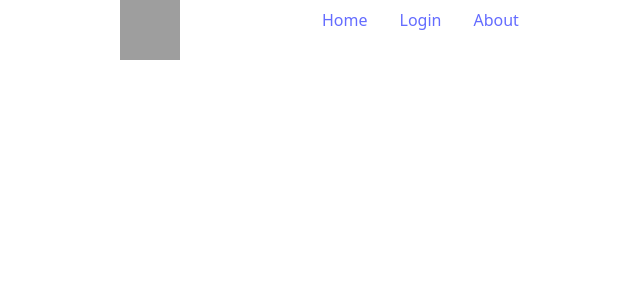
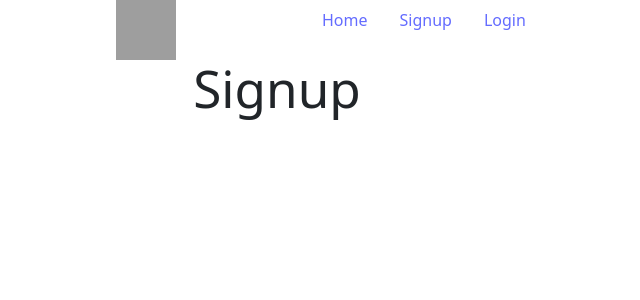
Before and after one commit to AndreaGonzato/express-web-app, a Vue app in the folder frontend/: page /signup in a window 1280 px wide. Before the commit this address had no page. Shown: the top 300 px of the page, without its empty margins (363-1003 px from the left). Built offline with nearby package versions, Linux system fonts and the light colour scheme; grey boxes are pictures that could not be loaded.

Commit message:
create signup.vue

```diff
--- a/frontend/src/components/TheNavigation.vue
+++ b/frontend/src/components/TheNavigation.vue
@@ -12,11 +12,11 @@
             </span>
 
             <span>
-                <router-link to="/login">Login</router-link>
+                <router-link to="/signup">Signup</router-link>
             </span>
 
             <span>
-                <router-link to="/about">About</router-link>
+                <router-link to="/login">Login</router-link>
             </span>
 
         </div>
--- a/frontend/src/router/index.js
+++ b/frontend/src/router/index.js
@@ -6,7 +6,7 @@ import Home from '@/views/Home.vue'
 const routes = [
     {path : "/" , name: 'Home', component: Home},
     {path : "/login" , name: 'Login', component: ()=>import('@/views/Login.vue')},
-    {path : "/about" , name: 'About', component: ()=>import('@/views/About.vue')}
+    {path : "/signup" , name: 'Signup', component: ()=>import('@/views/Signup.vue')}
 ];
 
 const router = createRouter({
--- a/frontend/src/views/About.vue
+++ b/frontend/src/views/Signup.vue
@@ -1,13 +1,13 @@
 <template>
-    <div class="about">
-        <h1>About</h1>
+    <div class="signup">
+        <h1>Signup</h1>
     </div>
 </template>
 
 
 <style scoped>
 
-.about{
+.signup{
     text-align: center;
 }
 </style>
```
Also changed, not shown: frontend/src/components/HelloWorld.vue (deleted, +0 -40 lines).
